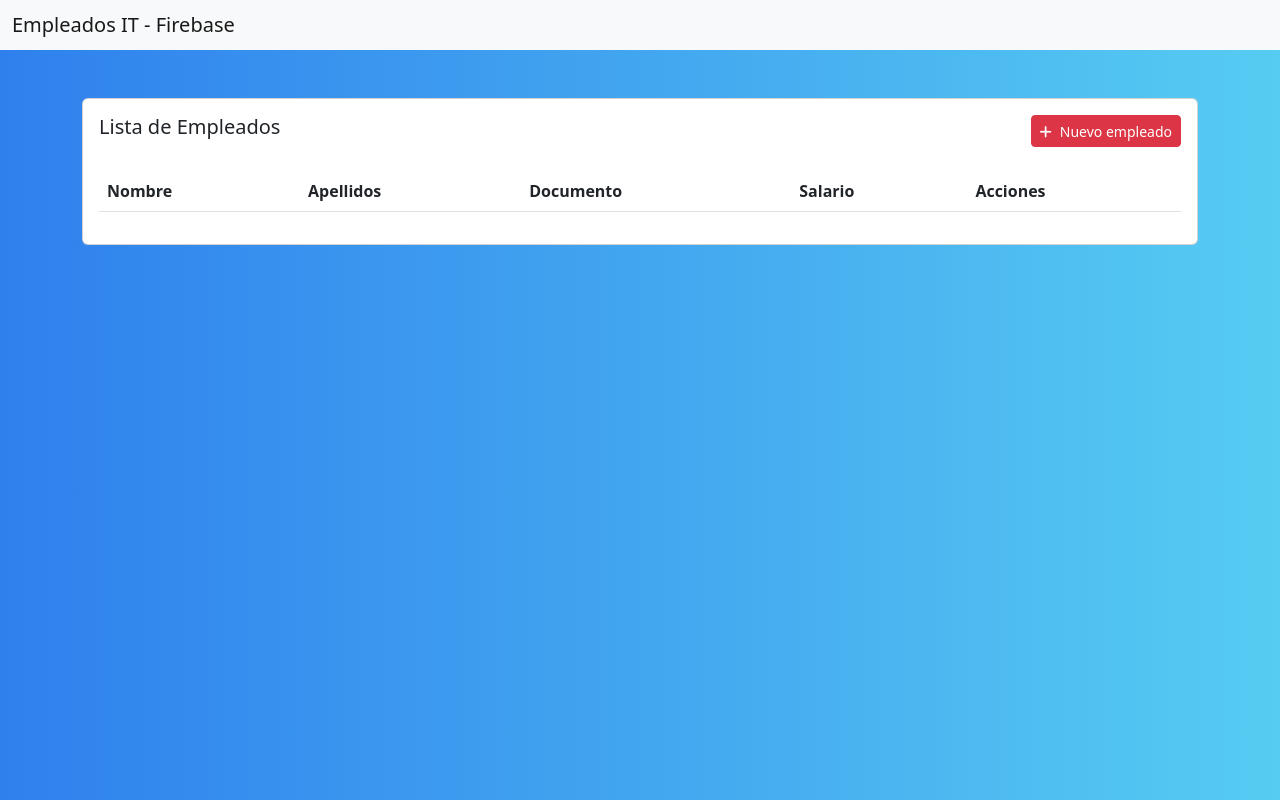
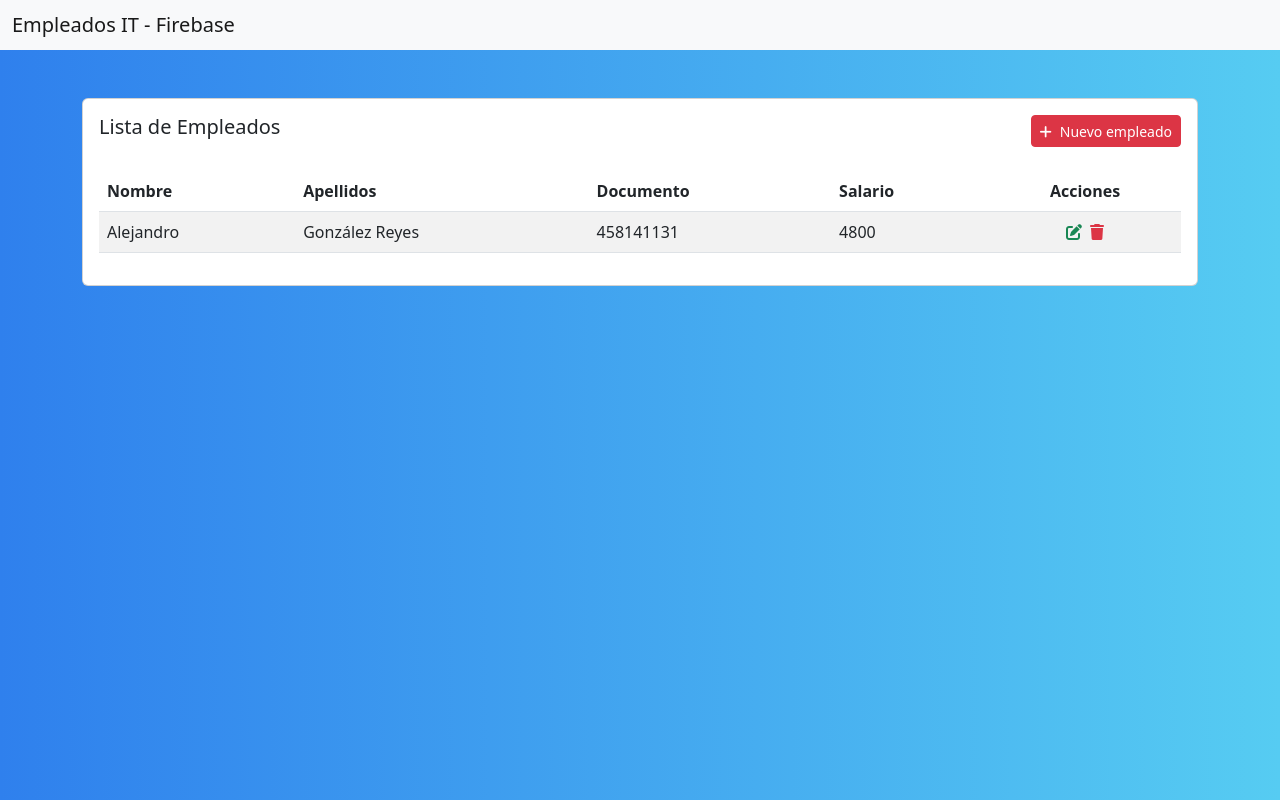
Before and after one commit to alexglzrys/angular-empleados, an Angular app: page / in a window 1280 px wide. Built offline with nearby package versions, Linux system fonts and the light colour scheme.

Commit message:
agregar iconos de editar y eliminar

```diff
--- a/src/app/components/lista-empleados/lista-empleados.component.html
+++ b/src/app/components/lista-empleados/lista-empleados.component.html
@@ -13,10 +13,20 @@
             <th>Apellidos</th>
             <th>Documento</th>
             <th>Salario</th>
-            <th>Acciones</th>
+            <th class="text-center">Acciones</th>
           </tr>
         </thead>
         <tbody>
+          <tr>
+            <td>Alejandro</td>
+            <td>González Reyes</td>
+            <td>458141131</td>
+            <td>4800</td>
+            <td class="text-center controls">
+              <i class="fa fa-edit text-success me-2"></i>
+              <i class="fa fa-trash text-danger"></i>
+            </td>
+          </tr>
         </tbody>
       </table>
     </div>
--- a/src/styles.css
+++ b/src/styles.css
@@ -4,3 +4,6 @@ body, html {
   background: -webkit-linear-gradient(to right, #2F80ED, #56CCF2);  /* Chrome 10-25, Safari 5.1-6 */
   background: linear-gradient(to right, #2F80ED, #56CCF2); /* W3C, IE 10+/ Edge, Firefox 16+, Chrome 26+, Opera 12+, Safari 7+ */
 }
+.controls i {
+  cursor: pointer;
+}
```
